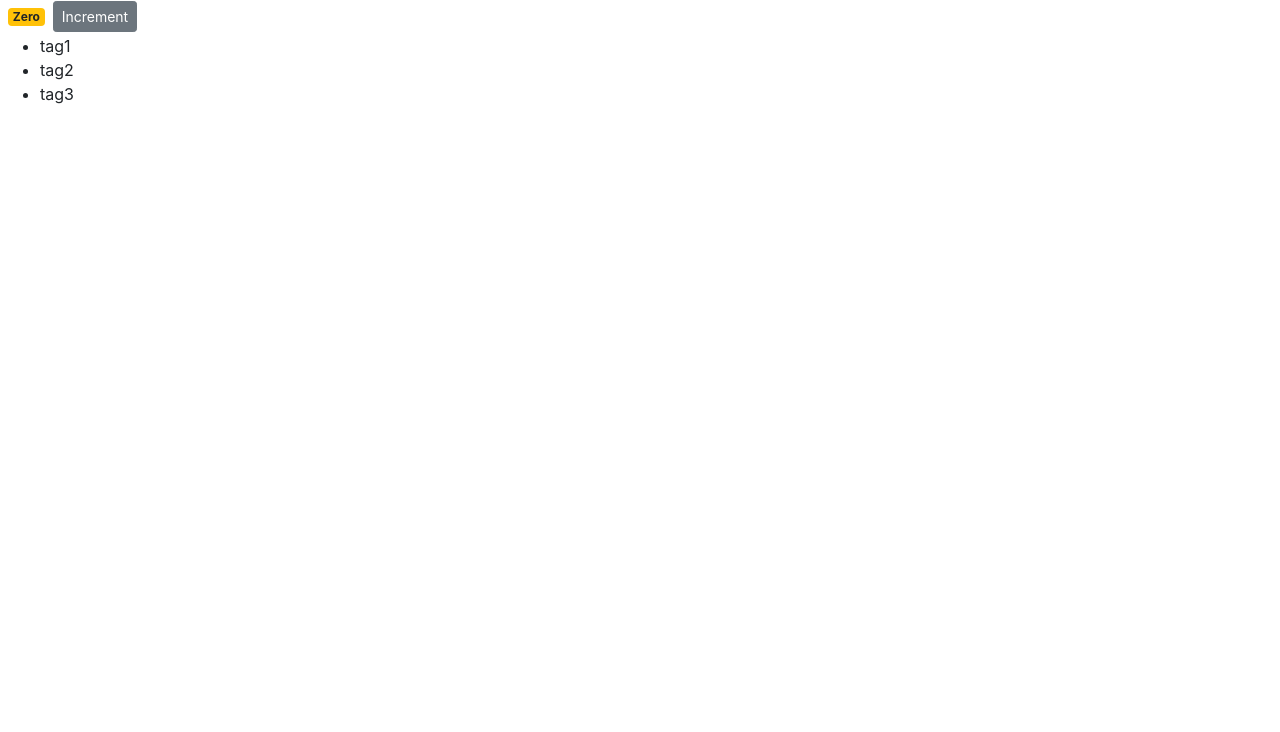
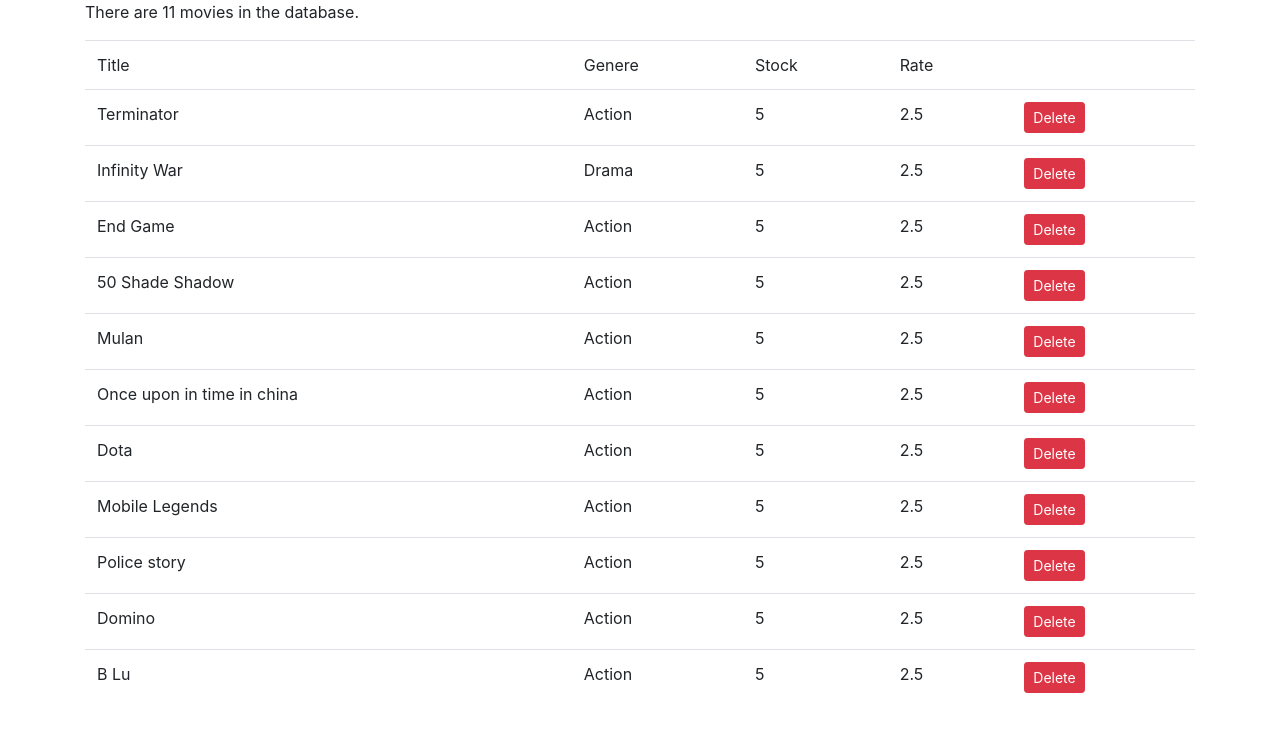
Before and after one commit to HeinnWaiHtet/counter-app, a React (Create React App) app: page / in a window 1280 px wide. Shown: the top 732 px of the page. Built offline with nearby package versions, Linux system fonts and the light colour scheme.

Commit message:
add movies services and movies components

```diff
--- a/package.json
+++ b/package.json
@@ -7,6 +7,7 @@
     "@testing-library/react": "^11.2.7",
     "@testing-library/user-event": "^12.8.3",
     "bootstrap": "^4.1.1",
+    "font-awesome": "^4.7.0",
     "react": "^17.0.2",
     "react-dom": "^17.0.2",
     "react-scripts": "4.0.3",
--- a/src/App.js
+++ b/src/App.js
@@ -1,10 +1,14 @@
-import logo from "./logo.svg";
 import "./App.css";
 import "bootstrap/dist/css/bootstrap.css";
-import Counter from "./components/counter";
+import "font-awesome/css/font-awesome.css";
+import Movies from "./components/movies";
 
 function App() {
-  return <Counter />;
+  return (
+    <main className="container">
+      <Movies />
+    </main>
+  );
 }
 
 export default App;
--- a/src/components/counter.jsx
+++ b/src/components/counter.jsx
@@ -6,8 +6,14 @@ class Counter extends React.Component {
         tags  : ["tag1","tag2","tag3"]
     };
 
-    handleIncrement(){
-        console.log("reach handle Increment");
+    // constructor(){
+    //     super();
+    //     this.handleIncrement = this.handleIncrement.bind(this);
+    // }
+
+    handleIncrement = product => {
+        console.log(product);
+        this.setState({count : this.state.count +1})
     }
 
     render() {
@@ -15,7 +21,7 @@ class Counter extends React.Component {
         <div>
             <span className={this.getBadgeClasses()}>{this.formatCount()}</span>
             <button
-             onClick={this.handleIncrement}
+             onClick={() => this.handleIncrement({id : 1})}
              className="btn btn-secondary btn-sm">Increment</button>
             <ul>{this.state.tags.map(tag => <li key={tag}>{tag}</li>)}</ul>
         </div>);
--- /dev/null
+++ b/src/components/movies.jsx
@@ -0,0 +1,54 @@
+import React, { Component } from 'react';
+import {getMovies} from '../services/fakeMovieServices'
+class Movies extends React.Component {
+
+    state = {
+        movies : getMovies()
+    };
+
+    deleteMovie = movie =>{
+        let mv = this.state.movies.filter(m => m._id !== movie._id);
+        this.setState({movies : mv});
+    }
+
+    render() {
+        const {length : count} = this.state.movies;
+        if(count === 0)
+        return <p>There is no movies in the database.</p>
+
+
+        return (
+            <React.Fragment>
+                <p>There are {count} movies in the database.</p>
+                <table className="table">
+                <thead>
+                    <tr>
+                        <td>Title</td>
+                        <td>Genere</td>
+                        <td>Stock</td>
+                        <td>Rate</td>
+                        <td></td>
+                    </tr>
+                </thead>
+                <tbody>
+                    {this.state.movies.map(m => (
+                        <tr key={m._id}>
+                            <td>{m.title}</td>
+                            <td>{m.genere.name}</td>
+                            <td>{m.numberInStock}</td>
+                            <td>{m.dailyRentalRate}</td>
+                            <td>
+                                <button
+                                onClick = {()=> this.deleteMovie(m)}
+                                className="btn btn-danger btn-sm">Delete</button>
+                            </td>
+                        </tr>
+                    ))}
+                </tbody>
+            </table>
+            </React.Fragment>
+        );
+    }
+}
+
+export default Movies;
--- /dev/null
+++ b/src/services/fakeMovieServices.js
@@ -0,0 +1,94 @@
+const movies = [
+  {
+    _id: "5b31abceab1",
+    title: "Terminator",
+    genere: { _id: "5b21cbea212", name: "Action" },
+    numberInStock: 5,
+    dailyRentalRate: 2.5,
+    publishDate: "2018-01-02",
+  },
+  {
+    _id: "5b31abceab2",
+    title: "Infinity War",
+    genere: { _id: "5b21cbea29", name: "Drama" },
+    numberInStock: 5,
+    dailyRentalRate: 2.5,
+    publishDate: "2018-01-02",
+  },
+  {
+    _id: "5b31abceab11",
+    title: "End Game",
+    genere: { _id: "5b21cbea28", name: "Action" },
+    numberInStock: 5,
+    dailyRentalRate: 2.5,
+    publishDate: "2018-01-02",
+  },
+  {
+    _id: "5b31abceab12",
+    title: "50 Shade Shadow",
+    genere: { _id: "5b21cbea27", name: "Action" },
+    numberInStock: 5,
+    dailyRentalRate: 2.5,
+    publishDate: "2018-01-02",
+  },
+  {
+    _id: "5b31abceab13",
+    title: "Mulan",
+    genere: { _id: "5b21cbea26", name: "Action" },
+    numberInStock: 5,
+    dailyRentalRate: 2.5,
+    publishDate: "2018-01-02",
+  },
+  {
+    _id: "5b31abceab14",
+    title: "Once upon in time in china",
+    genere: { _id: "5b21cbea25", name: "Action" },
+    numberInStock: 5,
+    dailyRentalRate: 2.5,
+    publishDate: "2018-01-02",
+  },
+  {
+    _id: "5b31abceab15",
+    title: "Dota",
+    genere: { _id: "5b21cbea24", name: "Action" },
+    numberInStock: 5,
+    dailyRentalRate: 2.5,
+    publishDate: "2018-01-02",
+  },
+  {
+    _id: "5b31abceab16",
+    title: "Mobile Legends",
+    genere: { _id: "5b21cbea23", name: "Action" },
+    numberInStock: 5,
+    dailyRentalRate: 2.5,
+    publishDate: "2018-01-02",
+  },
+  {
+    _id: "5b31abceab17",
+    title: "Police story",
+    genere: { _id: "5b21cbea22", name: "Action" },
+    numberInStock: 5,
+    dailyRentalRate: 2.5,
+    publishDate: "2018-01-02",
+  },
+  {
+    _id: "5b31abceab18",
+    title: "Domino",
+    genere: { _id: "5b21cbea21", name: "Action" },
+    numberInStock: 5,
+    dailyRentalRate: 2.5,
+    publishDate: "2018-01-02",
+  },
+  {
+    _id: "5b31abceab19",
+    title: "B Lu",
+    genere: { _id: "5b21cbea20", name: "Action" },
+    numberInStock: 5,
+    dailyRentalRate: 2.5,
+    publishDate: "2018-01-02",
+  },
+];
+
+export const getMovies = () => movies;
+
+export const getMovie = (id) => movies.find((mov) => mov._id === id);
```
Also changed, not shown: 1 other file (tests, documents, lock files or other folders).
